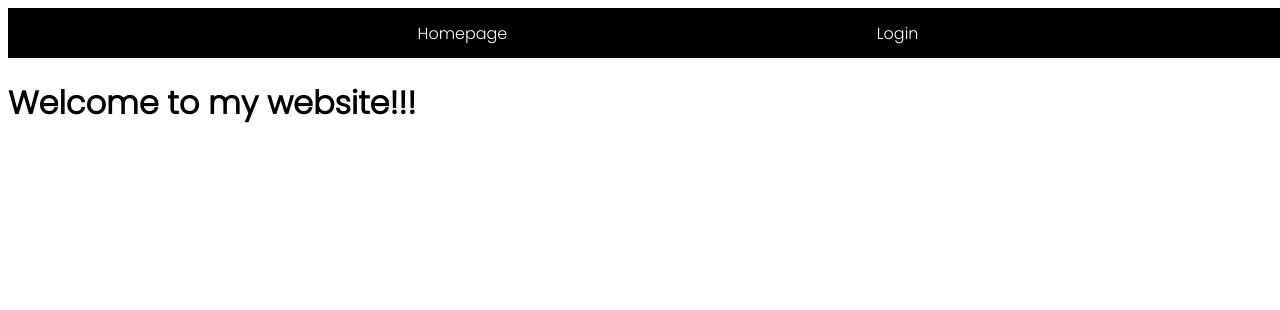
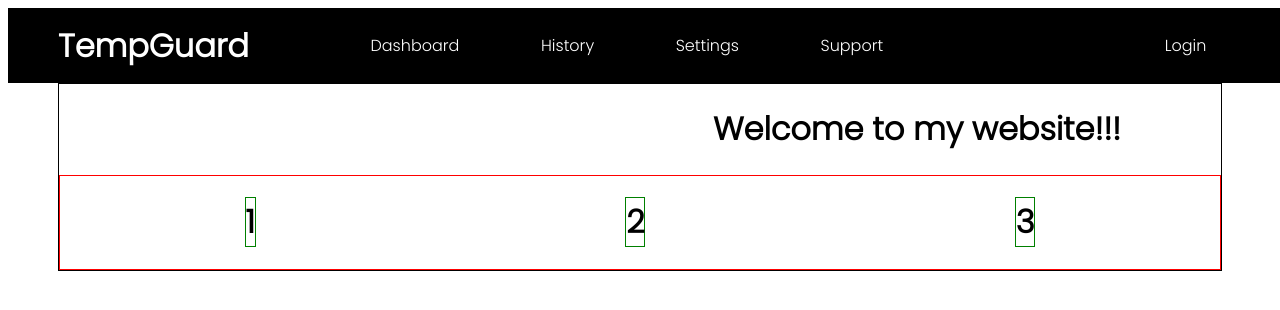
Before and after one commit to bkunke1/tempGuardOAuthClient, a React (Create React App) app: page / in a window 1280 px wide. Shown: the top 310 px of the page. Built offline with nearby package versions, Linux system fonts and the light colour scheme; no server answers.

Commit message:
started layout for sensors in dashboard

```diff
--- a/src/App.tsx
+++ b/src/App.tsx
@@ -1,7 +1,7 @@
 import React, { useContext } from 'react';
 import { BrowserRouter, Route, Switch } from 'react-router-dom';
 import { myContext } from './Context';
-import Homepage from './Components/Homepage/Homepage';
+import Dashboard from './Components/Dashboard/Dashboard';
 import LoginPage from './Components/LoginPage/LoginPage';
 import NavBar from './Components/NavBar/NavBar';
 import './GlobalStyles.css';
@@ -12,7 +12,7 @@ function App() {
     <BrowserRouter>
       <NavBar />
       <Switch>
-        <Route path="/" exact component={Homepage} />
+        <Route path="/" exact component={Dashboard} />
         {userObject ? null : <Route path="/login" component={LoginPage} />}
       </Switch>
     </BrowserRouter>
--- /dev/null
+++ b/src/Components/Dashboard/Dashboard.module.css
@@ -0,0 +1,22 @@
+.sensorsWrapper {
+    margin: 0 50px 0 50px;
+    border: solid black 1px;
+}
+
+.loginMessage {
+    display: flex;
+    justify-content: flex-end;
+    margin-right: 100px;
+}
+
+
+.sensors {
+    display: flex;
+    justify-content: space-around;
+
+    border: solid red 1px;
+}
+
+.sensor {
+    border: solid green 1px;
+}
--- /dev/null
+++ b/src/Components/Dashboard/Dashboard.tsx
@@ -0,0 +1,26 @@
+import React, { useContext } from 'react'
+import { myContext } from '../../Context'
+import { IUser } from '../../types/maintypes'
+import styles from './Dashboard.module.css';
+
+export default function Dashboard() {
+    const context = useContext(myContext) as IUser;
+    return (
+        <div className={styles.sensorsWrapper}>
+<div className={styles.loginMessage}>
+            {
+                context ? (
+                    <h1>Welcome back {context.username}</h1>
+                ) : <h1>Welcome to my website!!!</h1>
+            }
+        </div>
+        <div className={styles.sensors}>
+            <h1 className={styles.sensor}>1</h1>
+            <h1 className={styles.sensor}>2</h1>
+            <h1 className={styles.sensor}>3</h1>
+        </div>
+        </div>
+
+
+    )
+}
--- a/src/Components/Homepage/Homepage.tsx
+++ /dev/null
@@ -1,16 +0,0 @@
-import React, { useContext } from 'react'
-import { myContext } from '../../Context'
-import { IUser } from '../../types/maintypes'
-
-export default function Homepage() {
-    const context = useContext(myContext) as IUser;
-    return (
-        <div>
-            {
-                context ? (
-                    <h1>Welcome back {context.username}</h1>
-                ) : <h1>Welcome to my website!!!</h1>
-            }
-        </div>
-    )
-}
--- a/src/Components/LoginPage/LoginPage.tsx
+++ b/src/Components/LoginPage/LoginPage.tsx
@@ -3,18 +3,19 @@ import googleImage from '../../assets/googleImage.png';
 import githubImage from '../../assets/githubImage.png';
 import twitterImage from '../../assets/twitterImage.png';
 import styles from './LoginPage.module.css';
+import { setEnvironment } from '../../Context';
 
 export default function LoginPage() {
   const googleLogin = () => {
-    window.open('https://tempguardoauth.herokuapp.com/auth/google', '_self');
+    window.open(`${setEnvironment}/auth/google`, '_self');
   };
 
   const githubLogin = () => {
-    window.open('https://tempguardoauth.herokuapp.com/auth/github', '_self');
+    window.open(`${setEnvironment}/auth/github`, '_self');
   };
 
   const twitterLogin = () => {
-    window.location.href = 'https://tempguardoauth.herokuapp.com/auth/twitter'
+    window.location.href = `${setEnvironment}/auth/twitter`
   };
 
   return (
--- a/src/Components/NavBar/NavBar.module.css
+++ b/src/Components/NavBar/NavBar.module.css
@@ -1,6 +1,6 @@
 .navBarWrapper {
     width: 100vw;
-    height: 50px;
+    height: 75px;
     background-color: black;
     color: white;
     display: flex;
@@ -25,3 +25,13 @@
     color: white;
     text-decoration: none;
 }
+
+.navBarLogo a {
+    color: white;
+    text-decoration: none;
+    margin-left: 50px;
+}
+
+.navBarLoginBtn {
+    margin-left: 200px;
+}
--- a/src/Components/NavBar/NavBar.tsx
+++ b/src/Components/NavBar/NavBar.tsx
@@ -4,13 +4,14 @@ import { Link } from 'react-router-dom';
 import axios, { AxiosResponse } from 'axios';
 import { myContext } from '../../Context';
 import { IUser } from '../../types/maintypes';
+import { setEnvironment } from '../../Context';
 
 export default function NavBar() {
   const userObject = useContext(myContext) as IUser;
 
   const logout = () => {
     axios
-      .get('https://tempguardoauth.herokuapp.com/auth/logout', {
+      .get(`${setEnvironment}/auth/logout`, {
         withCredentials: true,
       })
       .then((res: AxiosResponse) => {
@@ -22,15 +23,27 @@ export default function NavBar() {
 
   return (
     <div className={styles.navBarWrapper}>
+      <h1 className={styles.navBarLogo}>
+        <Link to="/">TempGuard</Link>
+        </h1>
+
       <ul className={styles.navBar}>
         <li>
-          <Link to="/">Homepage</Link>
+          <Link to="/">Dashboard</Link>
         </li>
-
+        <li>
+          <Link to="/history">History</Link>
+        </li>
+        <li>
+          <Link to="/settings">Settings</Link>
+        </li>
+        <li>
+          <Link to="/support">Support</Link>
+        </li>
         {userObject ? (
-          <li onClick={logout}>Logout</li>
+          <li className={styles.navBarLoginBtn} onClick={logout}>Logout</li>
         ) : (
-          <li>
+          <li className={styles.navBarLoginBtn} >
             <Link to="/login">Login</Link>
           </li>
         )}
--- a/src/Context.tsx
+++ b/src/Context.tsx
@@ -4,12 +4,17 @@ import { AxiosResponse } from "axios";
 
 export const myContext = createContext({});
 
+//context test for localhost
+const devEnv = 'http://localhost:3000';
+const prodEnv = 'https://tempguardoauth.herokuapp.com';
+export const setEnvironment = devEnv;
+
 export default function Context(props: any) {
 
     const [userObject, setUserObject] = useState<any>();
 
     useEffect(() => {
-        axios.get('https://tempguardoauth.herokuapp.com/getuser', { withCredentials: true }).then((res: AxiosResponse) => {
+        axios.get(`${setEnvironment}/getuser`, { withCredentials: true }).then((res: AxiosResponse) => {
             if (res.data) {
                 setUserObject(res.data);
             }
```
Also changed, not shown: src/Components/Homepage/Homepage.module.css (deleted).
